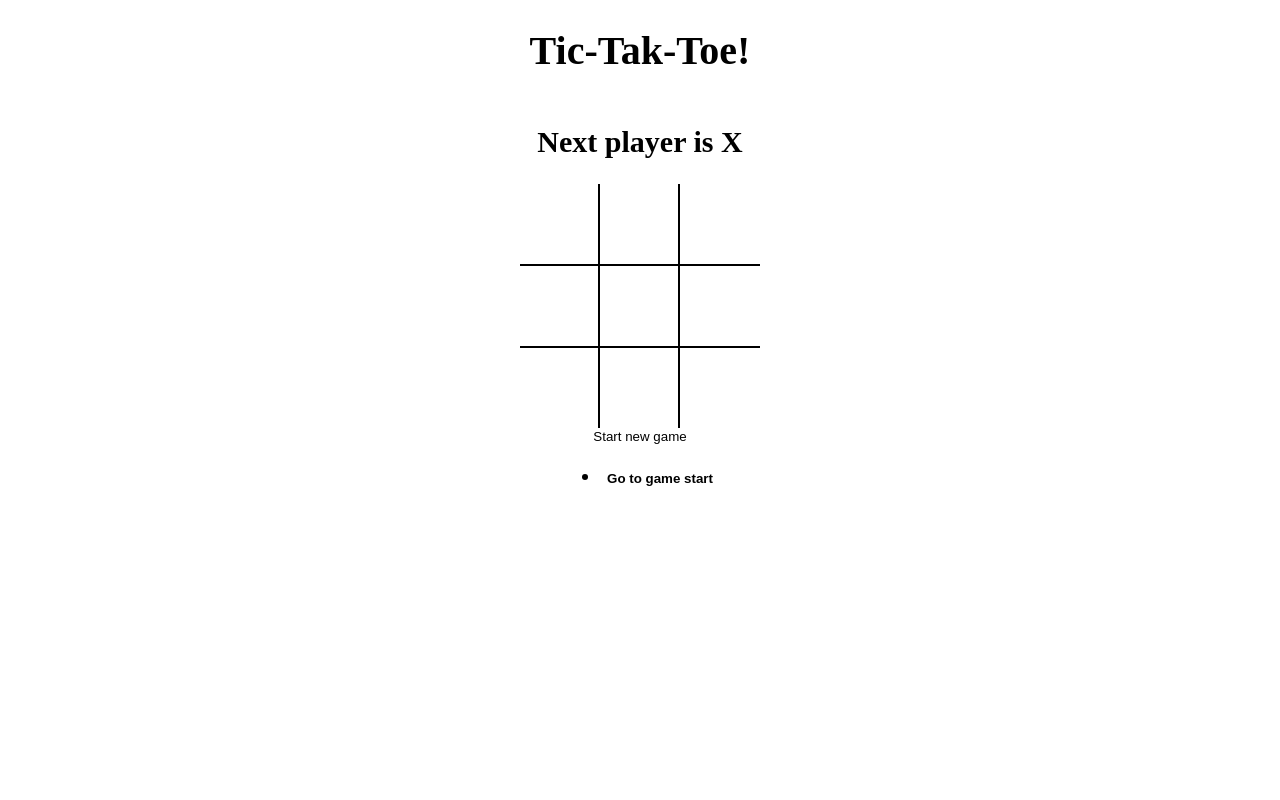
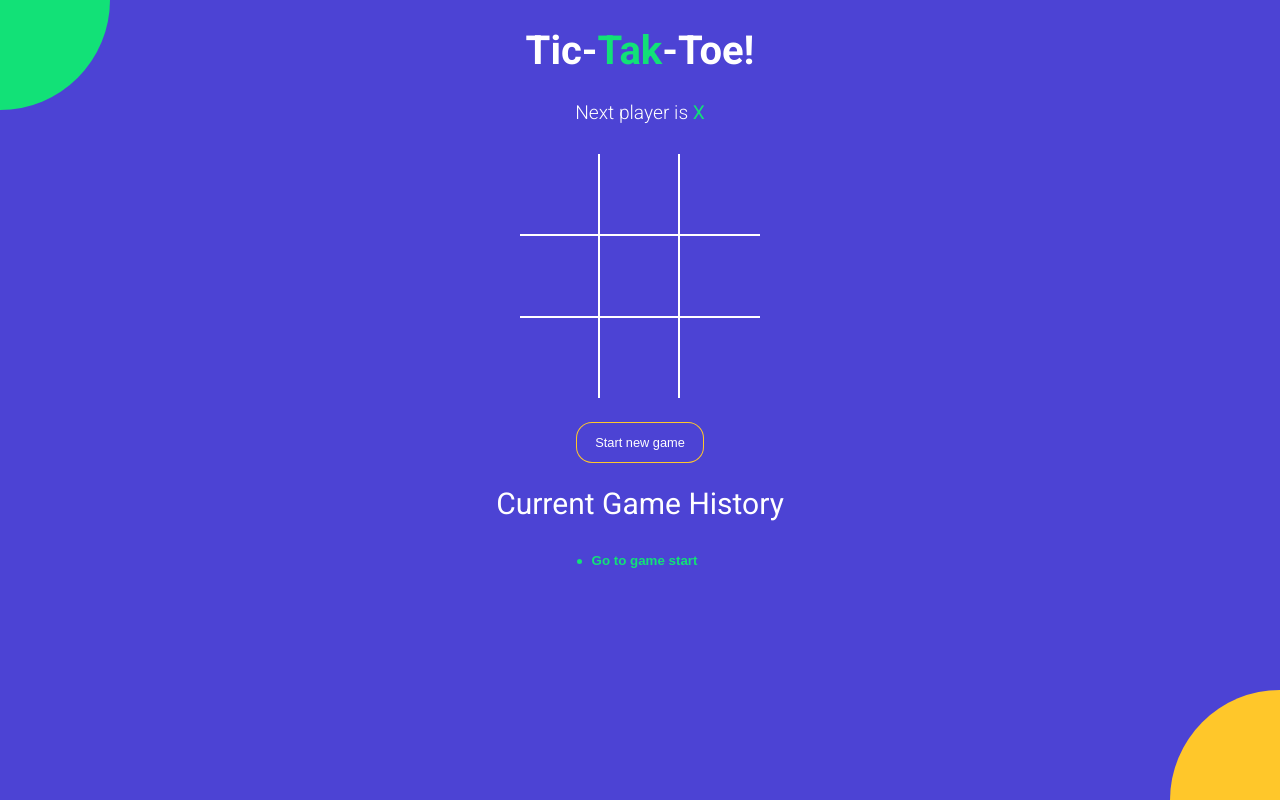
Before and after one commit to Aniket190/tiktactoe, a React (Vite) app: page / in a window 1280 px wide. Built offline with nearby package versions, Linux system fonts and the light colour scheme.

Commit message:
styling completed

```diff
--- a/index.html
+++ b/index.html
@@ -1,7 +1,14 @@
 <!DOCTYPE html>
 <html>
   <head>
-    <title>React Parcel Micro App</title>
+    <meta charset="UTF-8" />
+    <meta name="viewport" content="width=device-width, initial-scale=1.0" />
+    <meta http-equiv="X-UA-Compatible" content="ie=edge" />
+    <link
+          href="https://fonts.googleapis.com/css?family=Roboto:300,400,700&display=swap"
+          rel="stylesheet"
+    />
+    <title>TIC TAC TOE</title>
   </head>
   <body>
     <div id="root"></div>
--- a/src/App.js
+++ b/src/App.js
@@ -60,11 +60,13 @@
 
   return(
      <div className="app">
-    <h1>Tic-Tak-Toe!</h1>
+    <h1>Tic-<span className="text-green">Tak</span>-Toe!</h1>
     <StatusMessage winner={winner} current={current}/>
     <Board board={current.board} handleSquareClick={handleSquareClick} winningSquare={winningSquare}/>
-    <button type="button" onClick={onNewGame}>Start new game</button>
+    <button className={`btn-reset ${winner? "active":" "}`} type="button" onClick={onNewGame}>Start new game</button>
+    <h2 style={{fontWeight:'normal'}}>Current Game History</h2>
     <History history={history} moveTo={moveTo} currentMove={currentMove} />
+    <div className="bg-balls"/>
   </div>
 );
 }
--- a/src/components/History.js
+++ b/src/components/History.js
@@ -4,8 +4,8 @@
 
 
     return (
-        <div>
-            <ul>
+        <div className="history-wrapper">
+            <ul className="history">
                 {
                     history.map((_,move) =>{
                        return(
@@ -13,11 +13,8 @@
 
                                <button
 
-                                style={
-                                    {
-                                        fontWeight: move === currentMove ? 'bold' : 'normal',
-                                    }
-                                }
+                                className={`btn-move ${move === currentMove? 'active' : ''}`}
+
                                 type="button" onClick={()=>{
                                    moveTo(move);
                                }}>
--- a/src/components/Square.js
+++ b/src/components/Square.js
@@ -4,8 +4,11 @@
 
 const Square = (prop) => {
     return (
-        <button type="button" className="square" onClick={prop.onClick}
-        style={{fontWeight:prop.isWinningSquare? 'bold':'normal'}}>
+        <button type="button"  onClick={prop.onClick}
+         className={`square ${prop.isWinningSquare ? 'winning': ' '}
+        ${prop.value=== 'X'?' text-green':'text-orange'}`
+        }
+         >
         {prop.value}
         </button>
     )
--- a/src/components/StatusMessage.js
+++ b/src/components/StatusMessage.js
@@ -7,17 +7,31 @@
     const noMovesLeft = current.board.every((el)=> el !==null)
 
     return (
-        <div>
-            <h2>{
-                winner && `Winner is ${winner}`
+        <div className="status-message">
+                {
+                winner && (
+                  <>
+                      Winner is{' '}
+                      <span className={ winner==='X' ? 'text-green' : 'text-orange'}>
+                          {winner}
+                      </span>
+                  </>
+                )}
+                {
+                !winner && !noMovesLeft && <>
+                Next player is {' '}
+                <span className={current.isXNext ? 'text-green' : 'text-orange'}>{current.isXNext ? 'X' : 'O'}{' '}</span>
+                </>
                 }
-                {
-                !winner && !noMovesLeft && `Next player is ${current.isXNext ? 'X' : 'O'}`
+                { !winner && noMovesLeft && (
+                <>
+                 <span className="text-green">X</span>
+
+                 and <span className="text-orange">O</span>tied!
+                 </>
+                )
                 }
-                {
-                !winner && noMovesLeft && `DRAW`
-                }
-                </h2>
+
         </div>
     )
 }
--- a/src/styles/root.scss
+++ b/src/styles/root.scss
@@ -41,3 +41,175 @@
       }
     }
   }
+$green: #12e177;
+$orange: #ffc72a;
+$blue: #4c43d4;
+
+body {
+  font-family: 'Roboto', sans-serif;
+  background-color: $blue;
+  color: #fff;
+  padding: 0;
+  margin: 0;
+}
+
+button {
+  background: none;
+  border: none;
+  outline: none;
+  &:hover {
+    cursor: pointer;
+  }
+}
+
+.app {
+  font-size: 20px;
+  display: flex;
+  flex-direction: column;
+  align-items: center;
+}
+
+.text-green {
+  color: $green;
+}
+
+.text-orange {
+  color: $orange;
+}
+
+.history-wrapper {
+  width: 300px;
+  text-align: center;
+  margin-bottom: 20px;
+  .history {
+    display: inline-block;
+    padding: 0;
+    margin: 0;
+    li {
+      list-style: none;
+      text-align: left;
+      &:before {
+        content: '';
+        border-radius: 50%;
+        display: inline-block;
+        height: 5px;
+        width: 5px;
+        background-color: $green;
+        margin-right: 4px;
+        margin-bottom: 1px;
+      }
+
+      .btn-move {
+    	  color: #fff;
+        &.active {
+          font-weight: bold;
+          color: $green;
+        }
+      }
+    }
+  }
+}
+
+.status-message {
+	margin-bottom: 30px;
+	font-size: 1.2rem;
+	font-weight: lighter;
+	span {
+	  font-weight: normal;
+	}
+}
+
+.btn-reset {
+  font-size: 0.8rem;
+  color: #fff;
+  border-radius: 15px;
+  padding: 12px 18px;
+  margin-top: 25px;
+  transition: all 0.2s;
+  background-color: $blue;
+  box-shadow: 0px 0px 0px 1px $orange;
+  &.active {
+    background-color: $orange;
+    box-shadow: none;
+  }
+}
+
+.board {
+  .board-row {
+    display: flex;
+    flex-direction: row;
+    border-bottom: 2px solid #fff;
+    &:last-child {
+      border-bottom: none;
+    }
+    .square {
+      width: 80px;
+      height: 80px;
+      border-right: 2px solid #fff;
+      font-size: 2.5rem;
+      padding: 0;
+      overflow: hidden;
+      transition: all 0.2s;
+      &:last-child {
+        border-right: none;
+      }
+      &.winning {
+			  animation: scaleText 1.4s infinite;
+			  @keyframes scaleText {
+			    0% {
+			      transform: 2.5rem;
+			    }
+			    50% {
+			      font-size: 3.5rem;
+			    }
+			    100% {
+			      font-size: 2.5rem;
+			    }
+			  }
+			}
+    }
+  }
+}
+
+.bg-balls {
+  position: fixed;
+  top: 0;
+  left: 0;
+  right: 0;
+  bottom: 0;
+  min-width: 100%;
+  z-index: -1;
+
+  &:before,
+  &:after {
+    content: '';
+    position: absolute;
+    width: 150px;
+    height: 150px;
+    border-radius: 50%;
+  }
+
+  &:before {
+    background-color: $orange;
+    right: -75px;
+    bottom: -75px;
+    @media screen and (min-width: 476px) {
+      width: 220px;
+      height: 220px;
+      right: -110px;
+      bottom: -110px;
+    }
+  }
+
+  &:after {
+    background-color: $green;
+    top: -75px;
+    left: -75px;
+    @media screen and (min-width: 476px) {
+      width: 220px;
+      height: 220px;
+      top: -110px;
+      left: -110px;
+    }
+  }
+}
```
